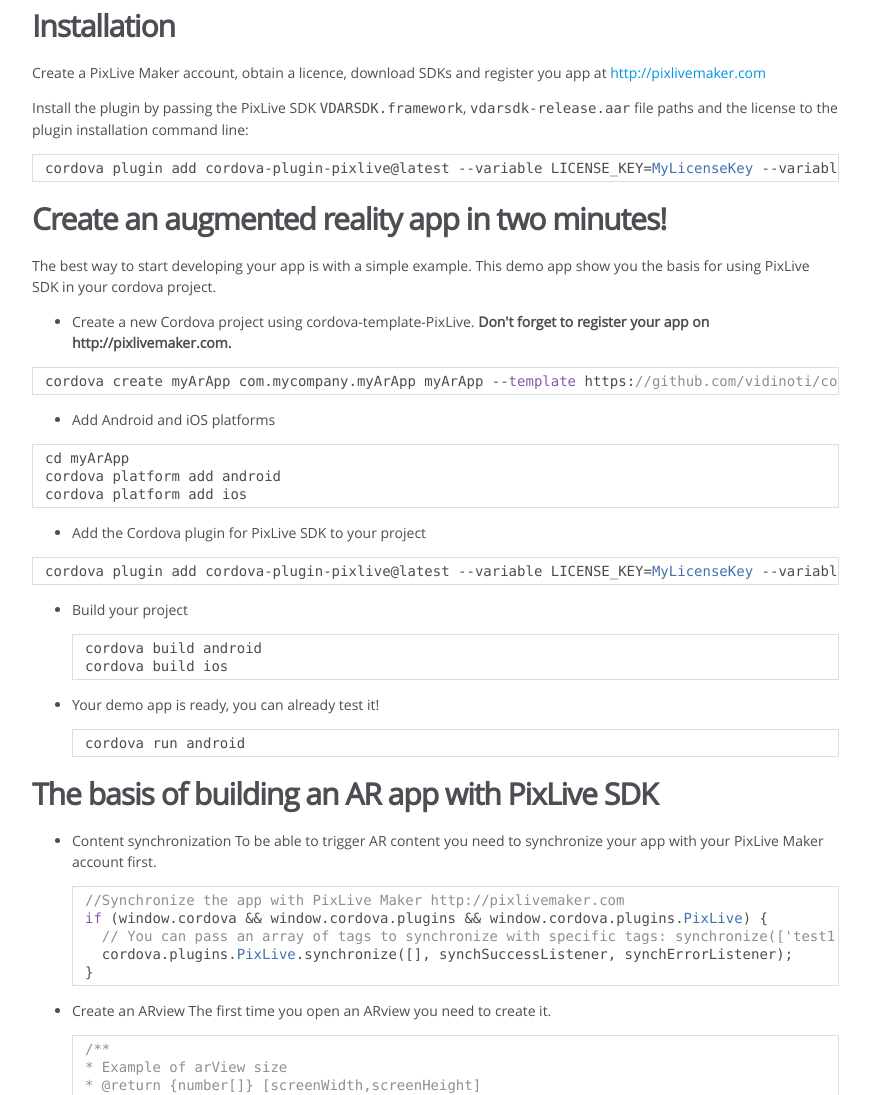
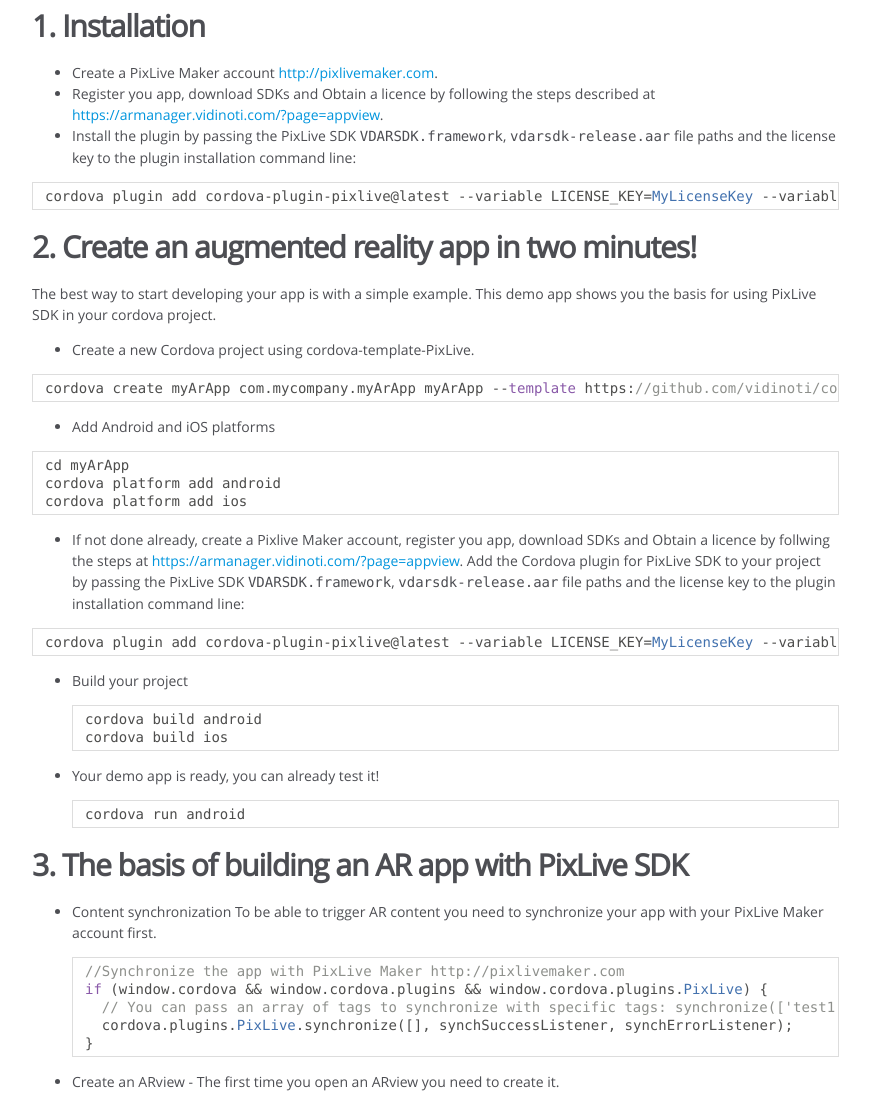
Before and after one commit to vidinoti/cordova-plugin-PixLive, a plain HTML site: page index.html in a window 1280 px wide. Shown: the part 439-1534 px from the top of the page, without its empty margins (0-870 px from the left). Drawn offline with Linux system fonts and the light colour scheme.

Commit message:
improved docs

```diff
--- a/index.html
+++ b/index.html
@@ -45,11 +45,14 @@
     <section>
         <article><h1>Cordova plugin for PixLive SDK  <a href="https://github.com/vidinoti/cordova-plugin-PixLive">https://github.com/vidinoti/cordova-plugin-PixLive</a></h1><p>This allows a seamless bridge for using Augmented Reality PixLive SDK into your own Cordova application.</p>
 <p>Check <a href="https://www.vidinoti.com/">https://www.vidinoti.com/</a> for more information and <a href="https://vidinoti.github.io/">https://vidinoti.github.io/</a> for the complete documentation.</p>
-<h2>Installation</h2><p>Create a PixLive Maker account, obtain a licence, download SDKs and register you app at <a href="http://pixlivemaker.com">http://pixlivemaker.com</a></p>
-<p>Install the plugin by passing the PixLive SDK <code>VDARSDK.framework</code>, <code>vdarsdk-release.aar</code> file paths and the license to the plugin installation command line:</p>
-<pre class="prettyprint source lang-bash"><code>cordova plugin add cordova-plugin-pixlive@latest --variable LICENSE_KEY=MyLicenseKey --variable PIXLIVE_SDK_IOS_LOCATION=\&quot;path/to/VDARSDK.framework\&quot; --variable PIXLIVE_SDK_ANDROID_LOCATION=\&quot;path/to/android/vdarsdk-release.aar\&quot;</code></pre><h2>Create an augmented reality app in two minutes!</h2><p>The best way to start developing your app is with a simple example. This demo app show you the basis for using PixLive SDK in your cordova project.</p>
+<h2>1. Installation</h2><ul>
+<li>Create a PixLive Maker account <a href="http://pixlivemaker.com">http://pixlivemaker.com</a>.</li>
+<li>Register you app, download SDKs and  Obtain a licence by following the steps described at <a href="https://armanager.vidinoti.com/?page=appview">https://armanager.vidinoti.com/?page=appview</a>.</li>
+<li>Install the plugin by passing the PixLive SDK <code>VDARSDK.framework</code>, <code>vdarsdk-release.aar</code> file paths and the license key to the plugin installation command line:</li>
+</ul>
+<pre class="prettyprint source lang-bash"><code>cordova plugin add cordova-plugin-pixlive@latest --variable LICENSE_KEY=MyLicenseKey --variable PIXLIVE_SDK_IOS_LOCATION=\&quot;path/to/VDARSDK.framework\&quot; --variable PIXLIVE_SDK_ANDROID_LOCATION=\&quot;path/to/android/vdarsdk-release.aar\&quot;</code></pre><h2>2. Create an augmented reality app in two minutes!</h2><p>The best way to start developing your app is with a simple example. This demo app shows you the basis for using PixLive SDK in your cordova project.</p>
 <ul>
-<li>Create a new Cordova project using cordova-template-PixLive. <strong>Don't forget to register your app on http://pixlivemaker.com.</strong></li>
+<li>Create a new Cordova project using cordova-template-PixLive.</li>
 </ul>
 <pre class="prettyprint source lang-bash"><code>cordova create myArApp com.mycompany.myArApp myArApp --template https://github.com/vidinoti/cordova-template-PixLive.git</code></pre><ul>
 <li>Add Android and iOS platforms</li>
@@ -57,7 +60,7 @@
 <pre class="prettyprint source lang-bash"><code>cd myArApp
 cordova platform add android
 cordova platform add ios</code></pre><ul>
-<li>Add the Cordova plugin for PixLive SDK to your project</li>
+<li>If not done already, create a Pixlive Maker account, register you app, download SDKs and  Obtain a licence by follwing the steps at <a href="https://armanager.vidinoti.com/?page=appview">https://armanager.vidinoti.com/?page=appview</a>. Add the Cordova plugin for PixLive SDK to your project by passing the PixLive SDK <code>VDARSDK.framework</code>, <code>vdarsdk-release.aar</code> file paths and the license key to the plugin installation command line:</li>
 </ul>
 <pre class="prettyprint source lang-bash"><code>cordova plugin add cordova-plugin-pixlive@latest --variable LICENSE_KEY=MyLicenseKey --variable PIXLIVE_SDK_IOS_LOCATION=\&quot;path/to/VDARSDK.framework\&quot; --variable PIXLIVE_SDK_ANDROID_LOCATION=\&quot;path/to/android/vdarsdk-release.aar\&quot;</code></pre><ul>
 <li><p>Build your project</p>
@@ -66,7 +69,7 @@
 <li><p>Your demo app is ready, you can already test it!</p>
 <pre class="prettyprint source lang-bash"><code>cordova run android</code></pre></li>
 </ul>
-<h2>The basis of building an AR app with PixLive SDK</h2><ul>
+<h2>3. The basis of building an AR app with PixLive SDK</h2><ul>
 <li><p>Content synchronization
 To be able to trigger AR content you need to synchronize your app with your PixLive Maker account first.</p>
 <pre class="prettyprint source lang-javascript"><code>//Synchronize the app with PixLive Maker http://pixlivemaker.com
@@ -74,8 +77,7 @@
   // You can pass an array of tags to synchronize with specific tags: synchronize(['test1','test2'])
   cordova.plugins.PixLive.synchronize([], synchSuccessListener, synchErrorListener);
 }</code></pre></li>
-<li><p>Create an ARview
-The first time you open an ARview you need to create it.</p>
+<li><p>Create an ARview - The first time you open an ARview you need to create it.</p>
 <pre class="prettyprint source lang-javascript"><code>/**
 * Example of arView size
 * @return {number[]} [screenWidth,screenHeight]
@@ -182,7 +184,7 @@
 <br class="clear">
 
 <footer>
-    Documentation generated by <a href="https://github.com/jsdoc3/jsdoc">JSDoc 3.4.0</a> on Fri Aug 19 2016 10:39:07 GMT+0200 (CEST)
+    Documentation generated by <a href="https://github.com/jsdoc3/jsdoc">JSDoc 3.4.0</a> on Fri Aug 19 2016 11:18:29 GMT+0200 (CEST)
 </footer>
 
 <script> prettyPrint(); </script>
```
Also changed, not shown: PixLive.Context.html (+1 -1 lines), PixLive.html (+1 -1 lines), PixLive.js.html (+1 -1 lines).
